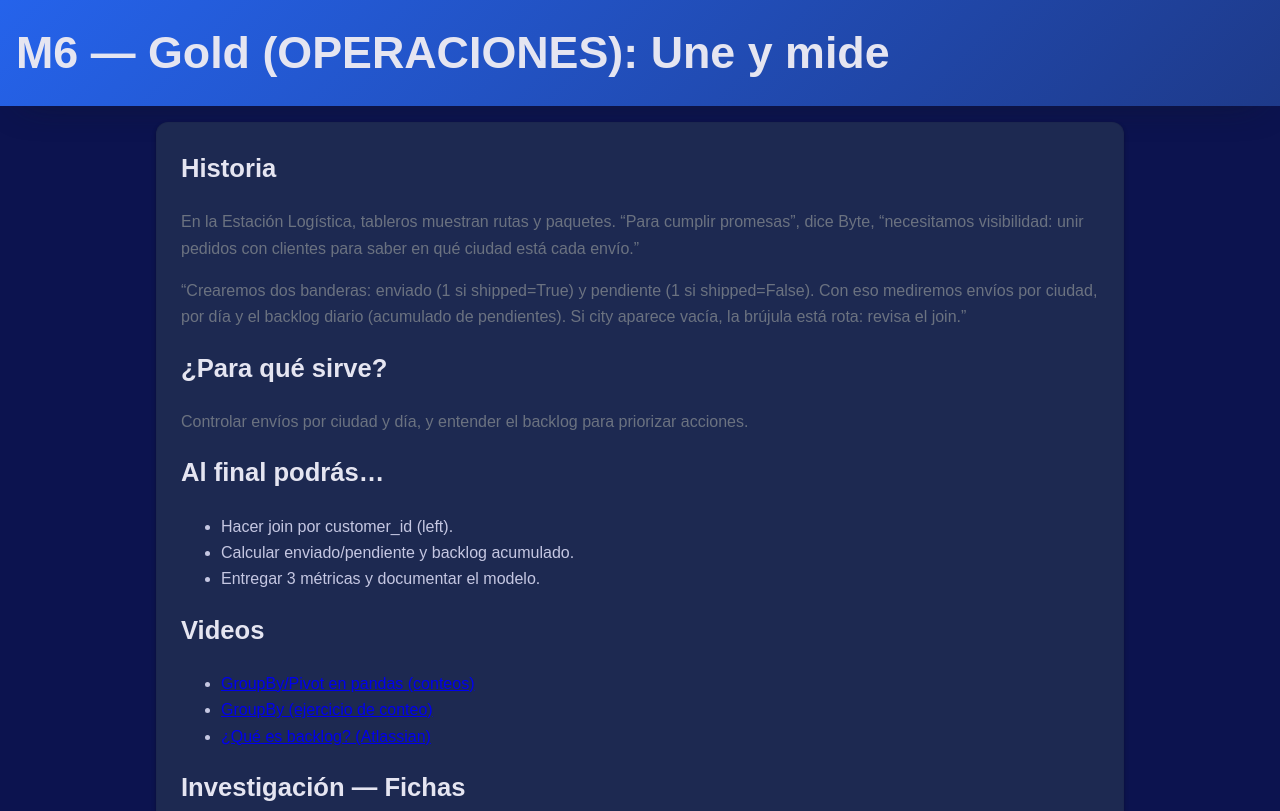
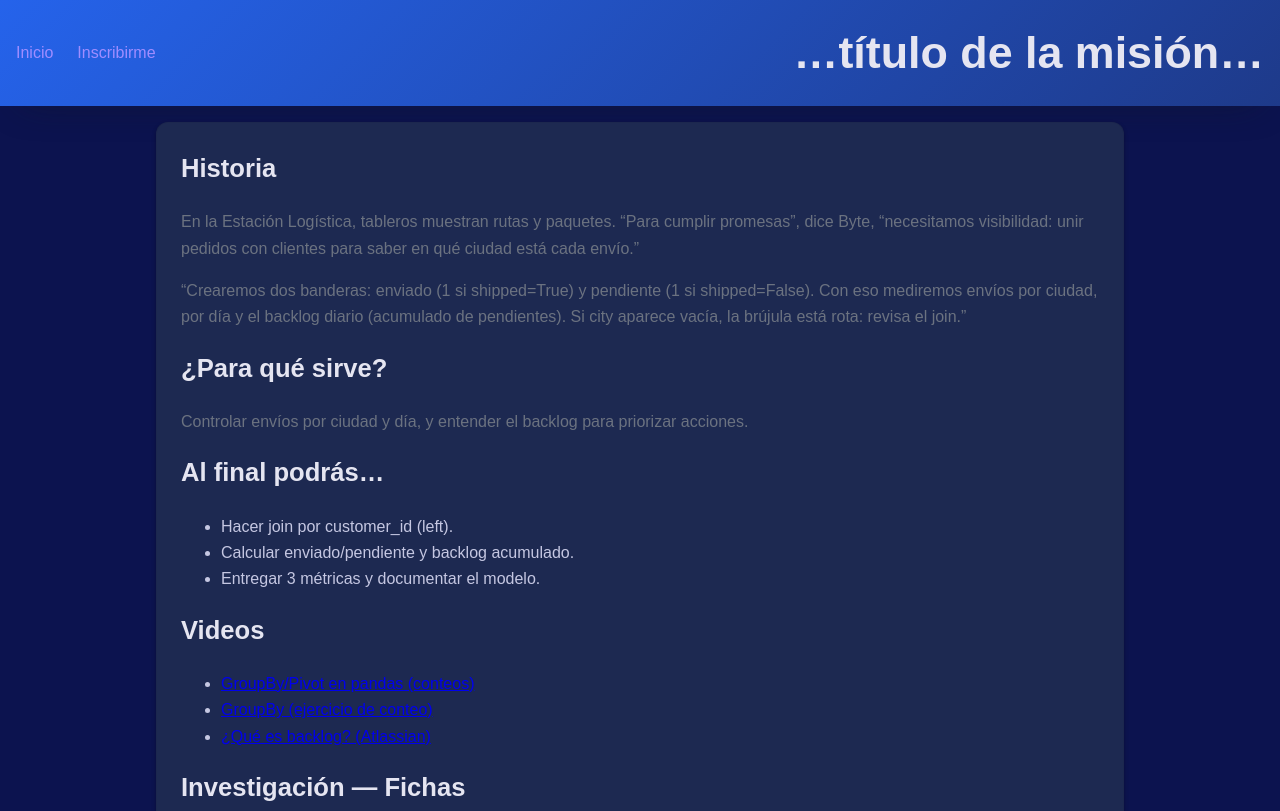
Before and after one commit to dalarcon80/PortalKids, a plain HTML site: page frontend/m6o.html in a window 1280 px wide. Shown: the top 811 px of the page. Drawn offline with Linux system fonts and the light colour scheme.

Commit message:
Update m6o.html

```diff
--- a/frontend/m6o.html
+++ b/frontend/m6o.html
@@ -8,9 +8,13 @@
      <link rel="stylesheet" href="assets/css/style-dark.css">
 </head>
 <body>
-  <header>
-    <h1>M6 — Gold (OPERACIONES): Une y mide</h1>
-  </header>
+<header>
+  <nav>
+    <a href="index.html">Inicio</a>
+    <a href="m1.html">Inscribirme</a>
+  </nav>
+  <h1>…título de la misión…</h1>
+</header>
   <main>
     <section class="mission">
       <h2>Historia</h2>
```
